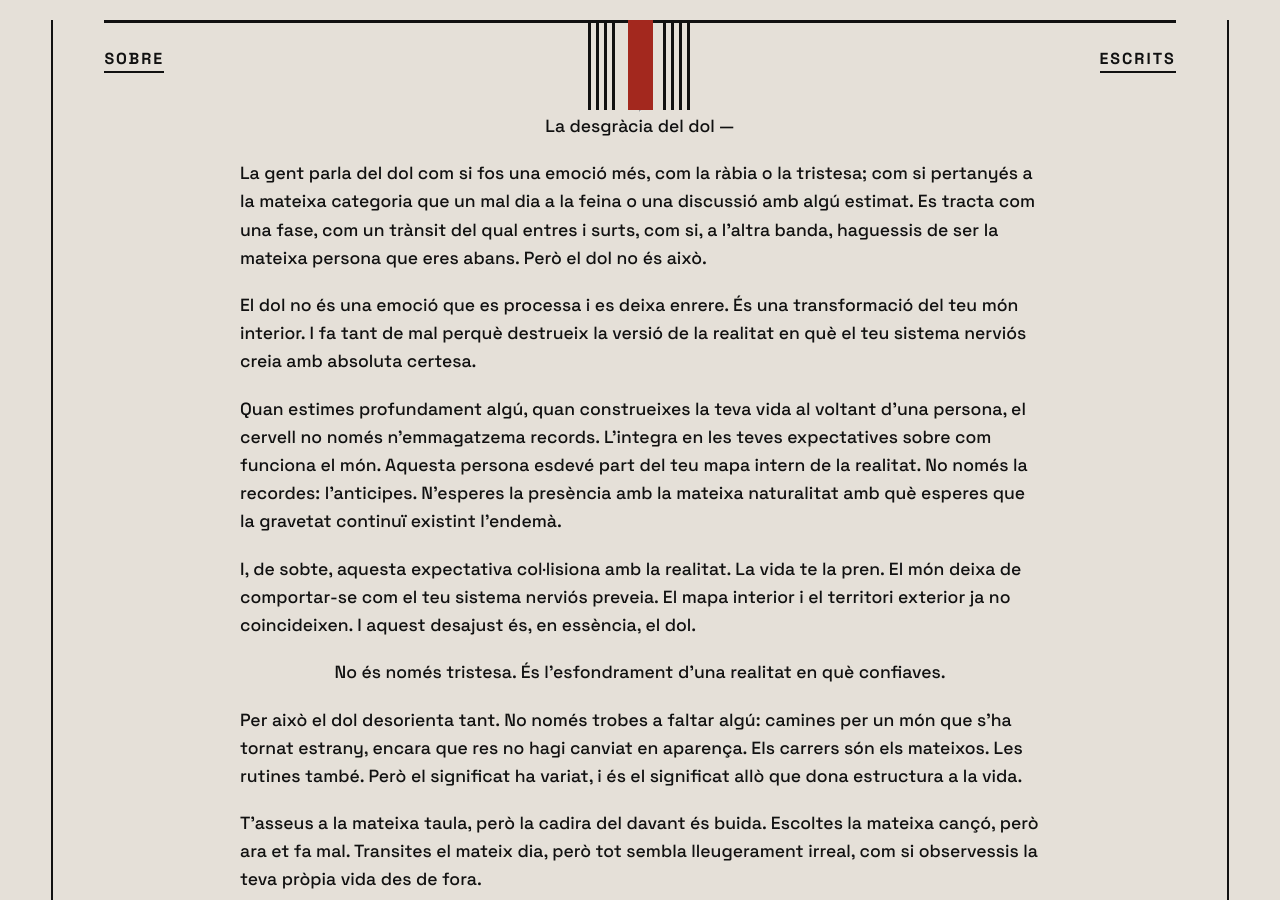
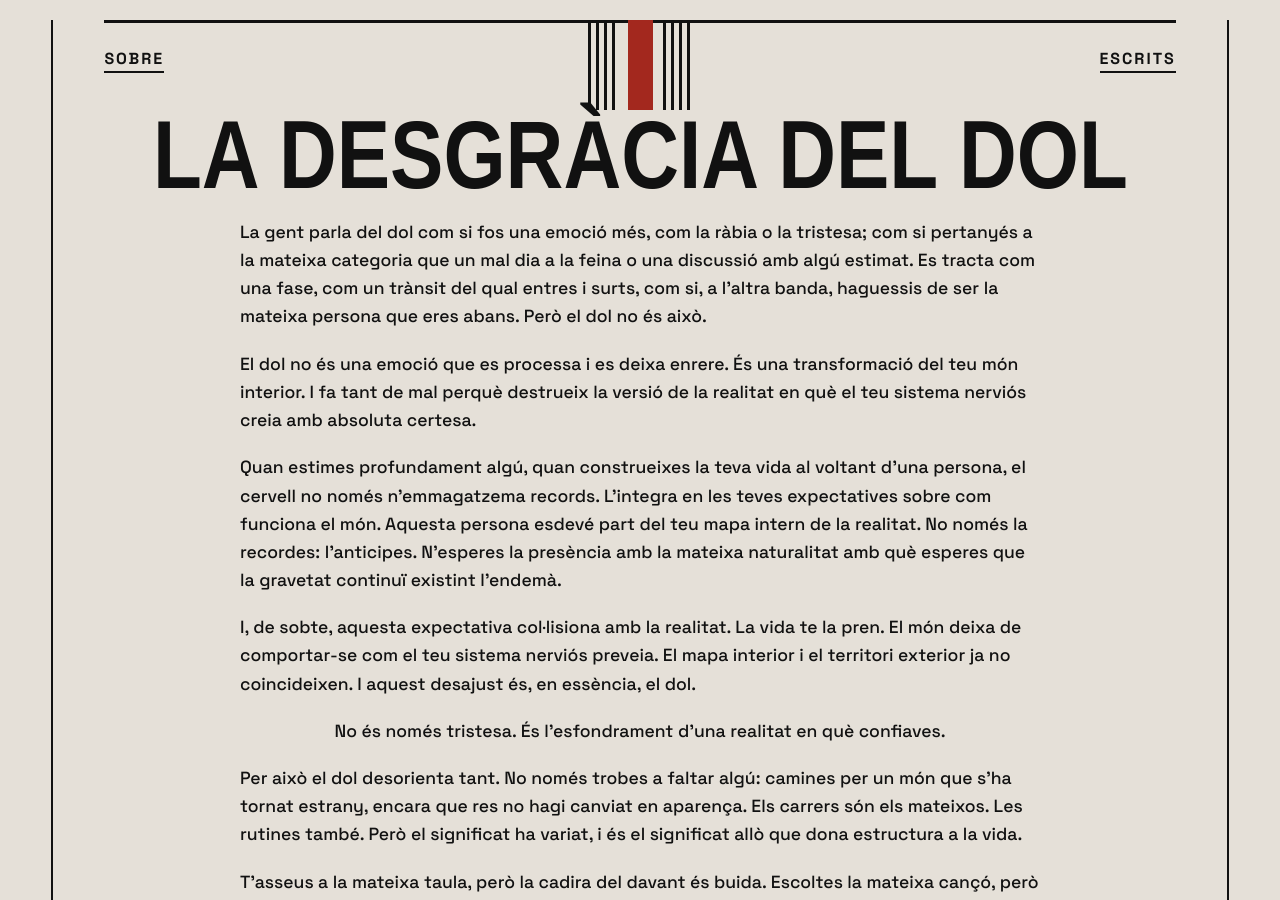
Before and after one commit to almarge/almarge.github.io, a Jekyll site: the page built from _posts/2026-09-15-la-desgracia-del-dol.md, in a window 1280 px wide and 900 px high. Built offline with Jekyll 4.4.1, drawn with Linux system fonts in a browser that asks for light colours; some web fonts are replaced; our own code applies the rules of GitHub Pages for plain Markdown files; part of the change alters nothing that is shown.

```diff
--- a/_posts/2026-09-15-la-desgracia-del-dol.md
+++ b/_posts/2026-09-15-la-desgracia-del-dol.md
@@ -1,7 +1,8 @@
-
 ---
-La desgràcia del dol
+layout: default
+title: "La desgràcia del dol"
 ---
+# La desgràcia del dol
 
 La gent parla del dol com si fos una emoció més, com la ràbia o la tristesa; com si pertanyés a la mateixa categoria que un mal dia a la feina o una discussió amb algú estimat. Es tracta com una fase, com un trànsit del qual entres i surts, com si, a l’altra banda, haguessis de ser la mateixa persona que eres abans. Però el dol no és això.
 
```
